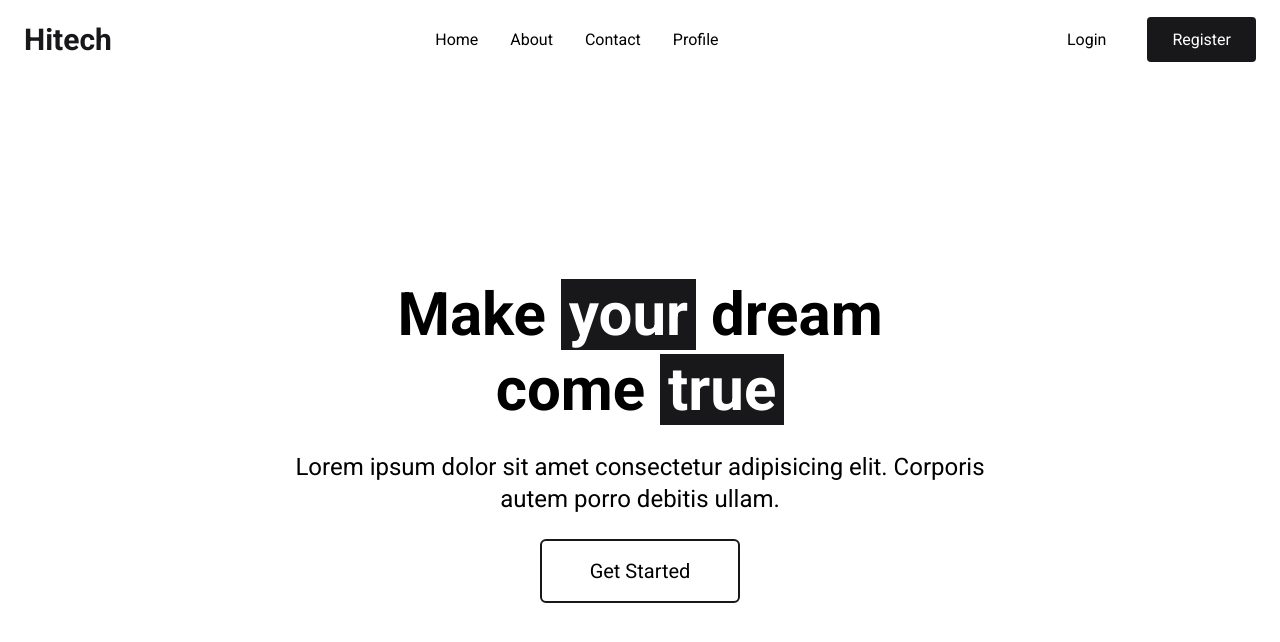
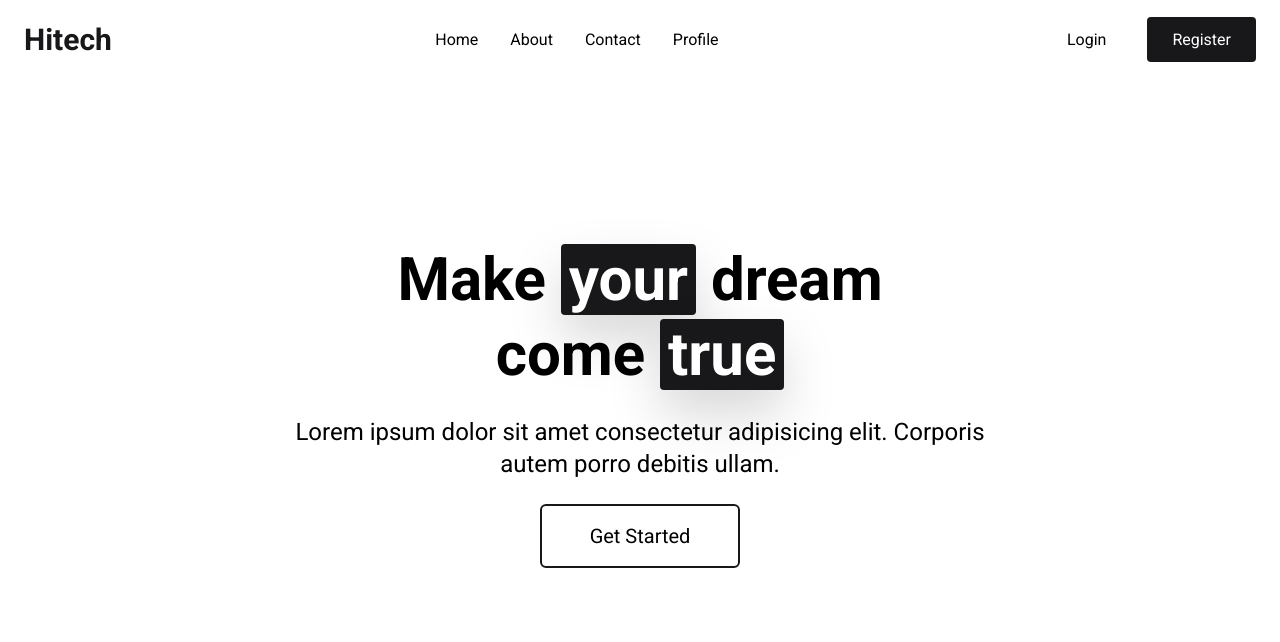
Before and after one commit to pujiragil/Hitech, a React (Vite) app: page / in a window 1280 px wide. Shown: the top 642 px of the page. Built offline with nearby package versions, Linux system fonts and the light colour scheme.

Commit message:
adding drop shadow

```diff
--- a/src/components/Hero.jsx
+++ b/src/components/Hero.jsx
@@ -2,8 +2,8 @@ const Hero = () => {
   return (
     <div className="bg-white">
       <div className="container mx-auto">
-        <div className="flex flex-col px-6 font-roboto justify-center items-center font-open h-md">
-          <h1 className="text-5xl sm:text-6xl sm:w-11/12 xl:w-1/2 font-bold leading-tight text-center">Make <span className="leading-tight bg-zinc-900 px-2 text-white">your</span> dream come <span className="bg-zinc-900 px-2 leading-tight text-white">true</span></h1>
+        <div className="flex flex-col px-6 font-roboto justify-center items-center font-open h-md lg:h-desk">
+          <h1 className="text-5xl sm:text-6xl sm:w-11/12 xl:w-1/2 font-bold leading-tight text-center">Make <span className="rounded drop-shadow-2xl leading-tight bg-zinc-900 px-2 text-white">your</span> dream come <span className="drop-shadow-2xl rounded bg-zinc-900 px-2 leading-tight text-white">true</span></h1>
           <p className="text-center text-xl sm:text-2xl sm:w-10/12 xl:w-7/12 font-medium mt-6">Lorem ipsum dolor sit amet consectetur adipisicing elit. Corporis autem porro debitis ullam.</p>
           <button className="px-10 py-4 sm:px-12 sm:py-4 rounded-md border-2 text-xl border-zinc-900 mt-6 hover:bg-zinc-900 hover:text-white hover:drop-shadow-2xl duration-300">Get Started</button>
         </div>
--- a/tailwind.config.cjs
+++ b/tailwind.config.cjs
@@ -11,7 +11,8 @@ module.exports = {
     },
     extend: {
       height: {
-        'md': '90vh'
+        'md': '90vh',
+        'desk': '650px'
       },
       inset: {
         '1300px': '1300px'
```
Also changed, not shown: 1 other file (tests, documents, lock files or other folders).
